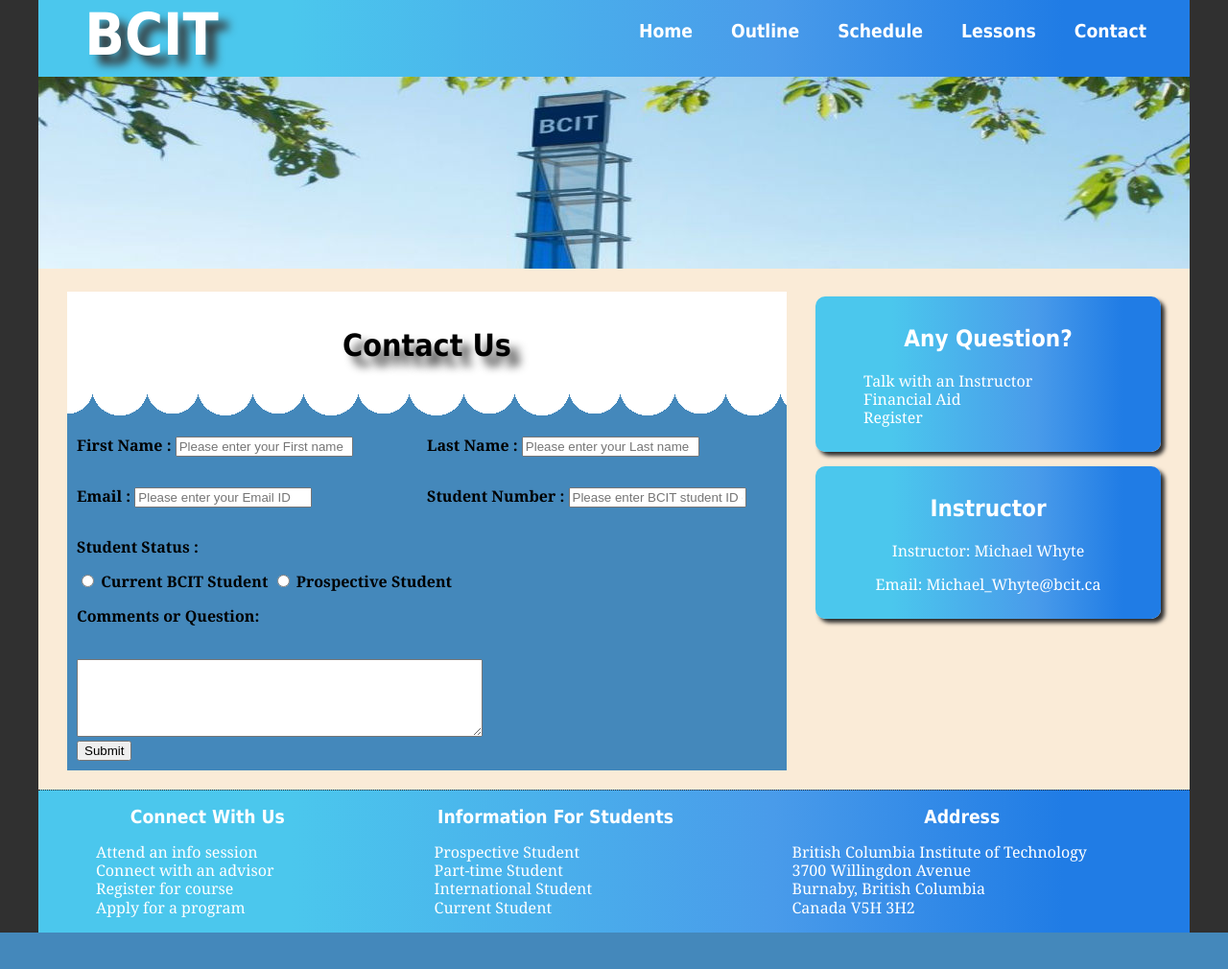
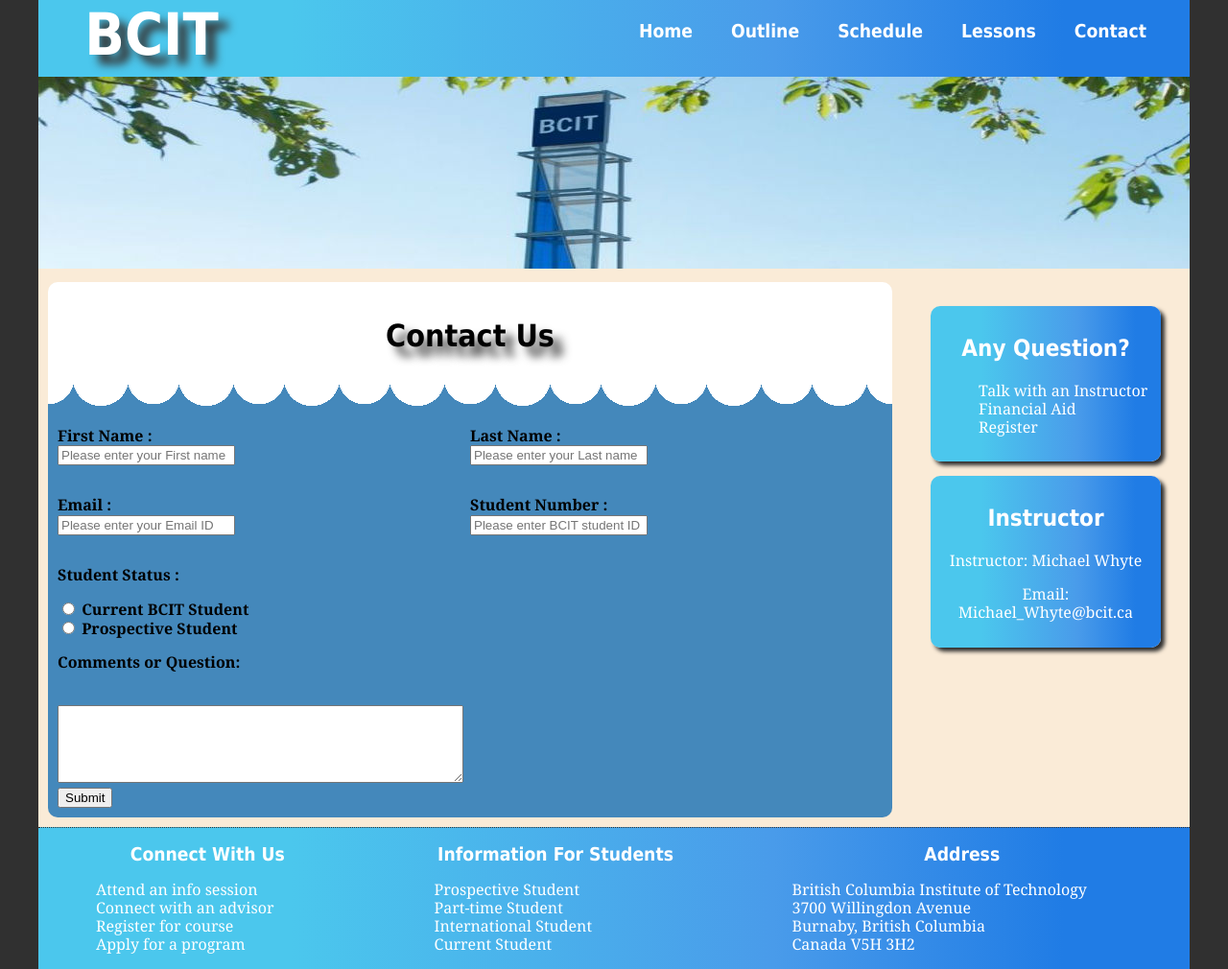
Before and after one commit to thaqueubc/final_project, a PHP site: page /contact.html in a window 1280 px wide. Shown: the whole page at 96% size. Before the commit the page ends 972 px from the top, so only its background shows below. Run offline with PHP 8.4, Linux system fonts and the light colour scheme.

Commit message:
Responsive Contact page is added

```diff
--- a/contact.html
+++ b/contact.html
@@ -38,30 +38,39 @@
  </div>
 
 <div class="form">
-<section class="form_container">
+        <section class="form_container">
         <h1>Contact Us </h1>
         <form id="myForm" action="#" onsubmit="thankYou()">
             <div class="info">
-                <p>
-                    <label for="first_name"> First Name : </label>
+                <p class="info_left">
+                    <label for="first_name"> First Name : </label>  <br>
                     <input type="text" name="first_name" placeholder="Please enter your First name" required>
                 </p>
-                <p><label for="last_name">Last Name : </label>  <input type="text" name="last_name" placeholder="Please enter your Last name" required> </p>
+                <p class="info_right">
+                    <label for="last_name">Last Name : </label>  <br>
+                    <input type="text" name="last_name" placeholder="Please enter your Last name" required>
+                </p>
             </div>
 
             <div class="info">
-                <p><label for="email">Email :</label>  <input type="text" name="email_id" placeholder="Please enter your Email ID" required> </p>
-                <p> <label for="student_id">Student Number : </label> <input type="text"
+                <p class="info_left">
+                    <label for="email">Email :</label>  <br>
+                    <input type="text" name="email_id" placeholder="Please enter your Email ID" required>
+                </p>
+                <p class="info_right">
+                    <label for="student_id">Student Number : </label> <br>
+                     <input type="text"
                                            name="student_id"
                                            placeholder="Please enter BCIT student ID e.g. A01010101"
                                            required
-                                           pattern="[Aa][0-9][0-9][0-9][0-9][0-9][0-9][0-9][0-9]"></p>
+                                           pattern="[Aa][0-9][0-9][0-9][0-9][0-9][0-9][0-9][0-9]">
+                </p>
             </div>
 
             <div  style="font-weight:bold">
                 <p> <label for="student_status">Student Status : </label></p>
                 <input type="radio" name="current_student" value="Current BCIT Student">  Current BCIT Student
-                <input type="radio" name="prospective_student" value="Prospective Student">  Prospective Student
+                <br> <input type="radio" name="prospective_student" value="Prospective Student">  Prospective Student
             </div>
 
             <div style="font-weight:bold">
--- a/scss/contact-form.scss
+++ b/scss/contact-form.scss
@@ -5,13 +5,12 @@ div.form-heading{
 
 div.form{
     display: flex;
-    justify-content: space-evenly;
+    justify-content: space-between;
     section.form_container{
-        flex: 1 1 80%;
-        max-width: 750px;
+        flex: 1 1 70%;
         min-height: 50vh;
-        margin:20px 10px;
-        margin-left: 30px;
+        margin:10px;
+        border-radius: 10px;
         padding: 10px;
 
         background: linear-gradient(#ffffff 50%, rgba(255,255,255,0) 0) 0 0,
@@ -25,11 +24,13 @@ div.form{
         }
         form{
             div.info{
-                display: flex;
+               display: flex;
                 p{
                     flex: 1 1 50%;
                     font-weight: bold;
+                    float: left;
                 }
+
             }
         }
 
@@ -38,7 +39,8 @@ div.form{
     aside{
       flex: 1 1 20%;
       margin:10px;
-      margin-right: 20px;
+      padding: 10px;
+
       div{
         padding: 10px;
         margin: 15px 10px;
@@ -61,4 +63,37 @@ div.form{
 
     }
 
+
+    @media (max-width:  750px){
+
+        div.info{
+            flex-direction: column;
+            p.info_left{
+                flex: 1;
+            }
+
+            p.info_right{
+                flex: 1;
+            }
+
+
+        }
+    }
+
+    @media (max-width:  750px){
+        flex-direction: column-reverse;
+        section.form_container{
+            flex: 1;
+            margin:10px 20px;
+            margin-bottom: 20px;
+        }
+
+        aside{
+            flex: 1;
+            margin: 0 10px;
+            padding:0 10px;
+        }
+
+    }
+
 }
--- a/styles/styles.css
+++ b/styles/styles.css
@@ -198,13 +198,12 @@ div.form-heading {
 
 div.form {
   display: flex;
-  justify-content: space-evenly; }
+  justify-content: space-between; }
   div.form section.form_container {
-    flex: 1 1 80%;
-    max-width: 750px;
+    flex: 1 1 70%;
     min-height: 50vh;
-    margin: 20px 10px;
-    margin-left: 30px;
+    margin: 10px;
+    border-radius: 10px;
     padding: 10px;
     background: linear-gradient(#ffffff 50%, rgba(255, 255, 255, 0) 0) 0 0, radial-gradient(circle closest-side, #FFFFFF 53%, rgba(255, 255, 255, 0) 0) 0 0, radial-gradient(circle closest-side, #FFFFFF 50%, rgba(255, 255, 255, 0) 0) 55px 0 #48B;
     background-size: 110px 200px;
@@ -215,11 +214,12 @@ div.form {
       display: flex; }
       div.form section.form_container form div.info p {
         flex: 1 1 50%;
-        font-weight: bold; }
+        font-weight: bold;
+        float: left; }
   div.form aside {
     flex: 1 1 20%;
     margin: 10px;
-    margin-right: 20px; }
+    padding: 10px; }
     div.form aside div {
       padding: 10px;
       margin: 15px 10px;
@@ -237,6 +237,24 @@ div.form {
         text-align: center; }
     div.form aside div.box1 {
       bottom: 10px; }
+  @media (max-width: 750px) {
+    div.form div.info {
+      flex-direction: column; }
+      div.form div.info p.info_left {
+        flex: 1; }
+      div.form div.info p.info_right {
+        flex: 1; } }
+  @media (max-width: 750px) {
+    div.form {
+      flex-direction: column-reverse; }
+      div.form section.form_container {
+        flex: 1;
+        margin: 10px 20px;
+        margin-bottom: 20px; }
+      div.form aside {
+        flex: 1;
+        margin: 0 10px;
+        padding: 0 10px; } }
 
 footer {
   border-top: 1px dotted #303030;
```
Also changed, not shown: styles/contact-form.css (+14 -14 lines), 1 other file.
